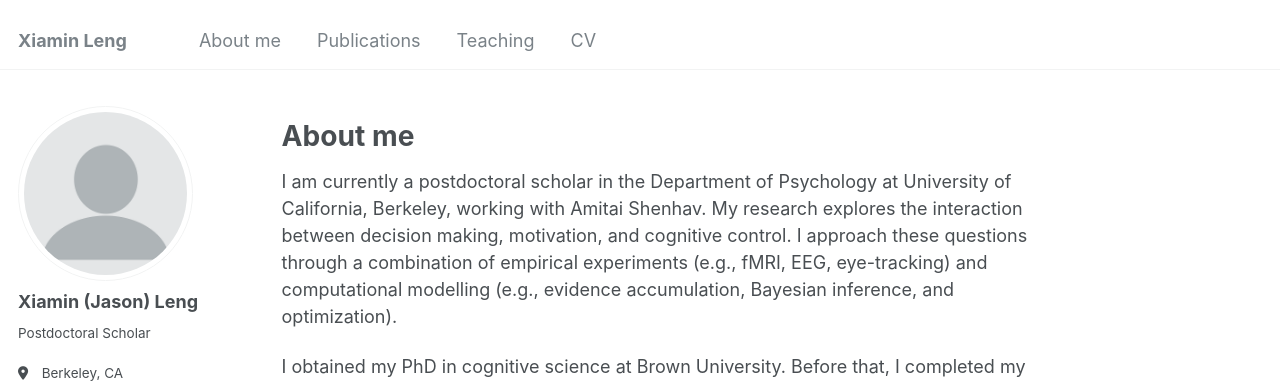
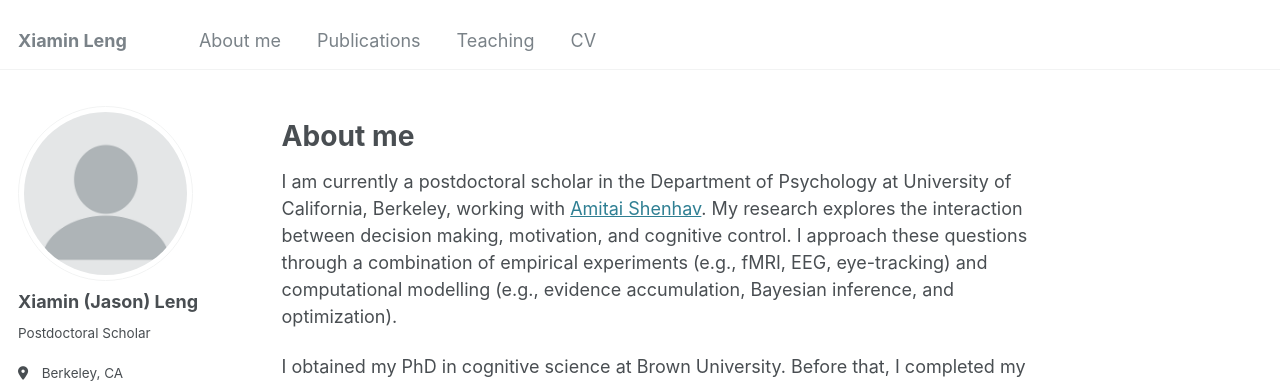
Before and after one commit to Jasonleng/jasonleng.github.io, a Jekyll site: the page built from _pages/about.md, in a window 1280 px wide. Shown: the top 383 px of the page. Built offline with Jekyll 4.4.1, drawn with Linux system fonts in a browser that asks for light colours; some web fonts are replaced; part of the change alters nothing that is shown.

```diff
--- a/_pages/about.md
+++ b/_pages/about.md
@@ -9,6 +9,6 @@ redirect_from:
 
 About me
 ======
-I am currently a postdoctoral scholar in the Department of Psychology at University of California, Berkeley, working with Amitai Shenhav. My research explores the interaction between decision making, motivation, and cognitive control. I approach these questions through a combination of empirical experiments (e.g., fMRI, EEG, eye-tracking) and computational modelling (e.g., evidence accumulation, Bayesian inference, and optimization).
+I am currently a postdoctoral scholar in the Department of Psychology at University of California, Berkeley, working with [Amitai Shenhav](https://www.shenhavlab.org/). My research explores the interaction between decision making, motivation, and cognitive control. I approach these questions through a combination of empirical experiments (e.g., fMRI, EEG, eye-tracking) and computational modelling (e.g., evidence accumulation, Bayesian inference, and optimization).
 
 I obtained my PhD in cognitive science at Brown University. Before that, I completed my BS at Zhejiang University (Hangzhou, China) and my MASc at Queen's University (Kingston, ON, Canada).
```
